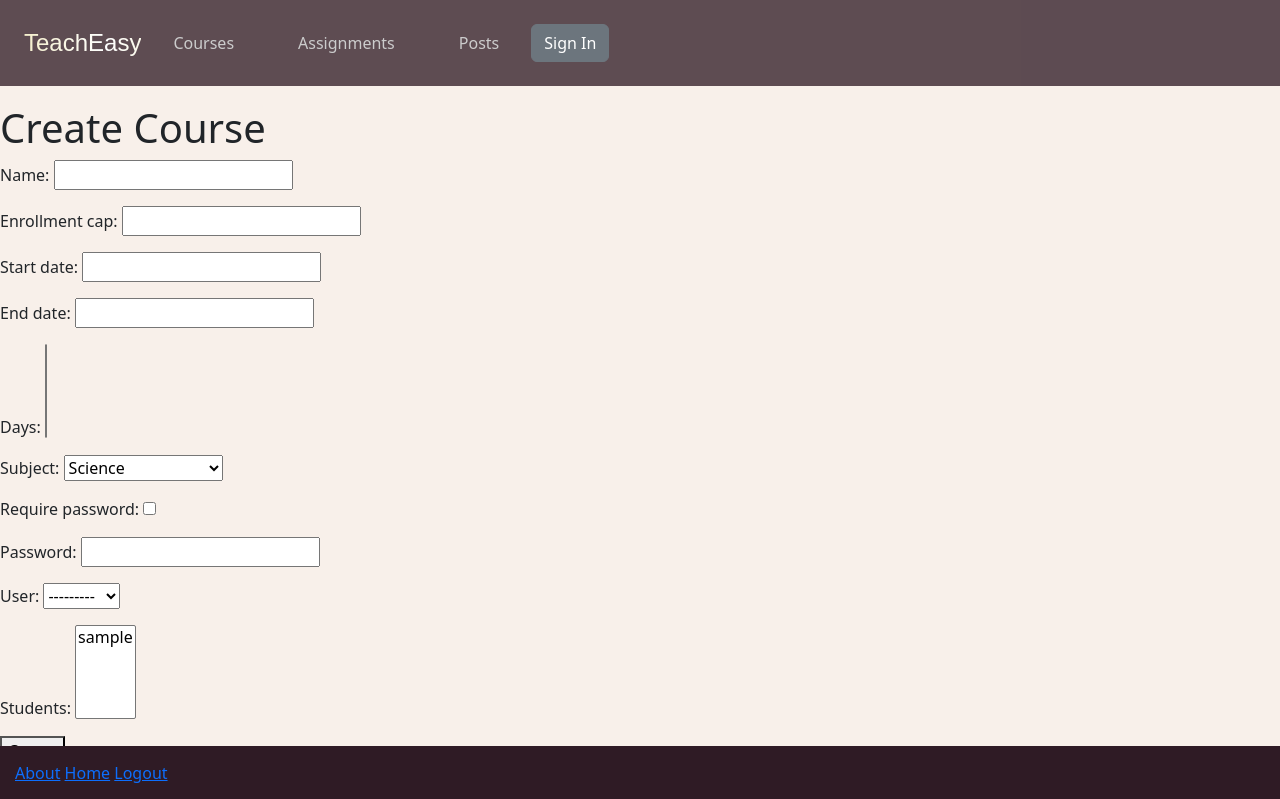
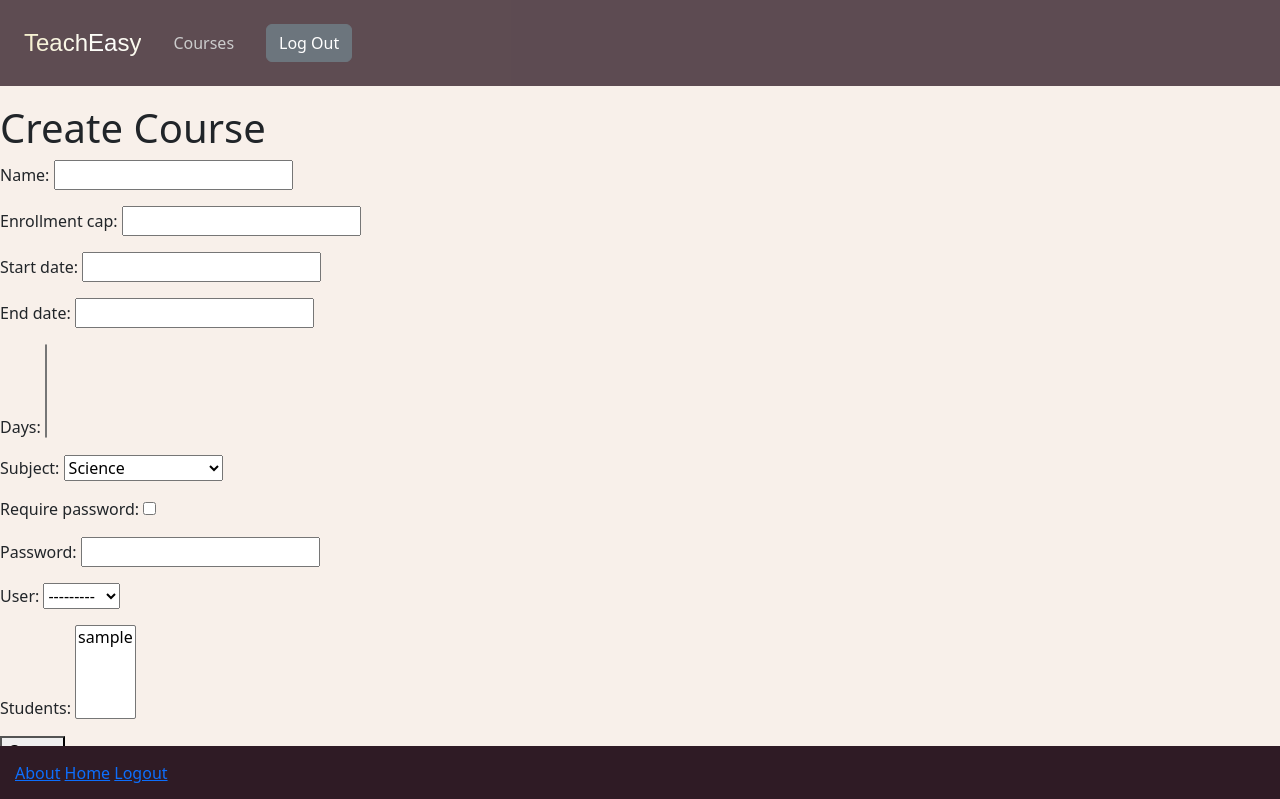
Before and after one commit to cooperwhitley/teacheasy, a Django app: page /courses/create/ in a window 1280 px wide. Shown: the top 799 px of the page. Run offline with Django 4.2, Linux system fonts and the light colour scheme; the visitor is signed in with stand-in values (Sample User, id 1); data comes from the database, SQL or seed files in the repository; data that the repository does not hold is empty.

Commit message:
conditional auth buttons

```diff
--- a/main_app/templates/base.html
+++ b/main_app/templates/base.html
@@ -18,11 +18,15 @@
         <nav id="header-nav">
             <a href="{% url 'home' %}" class="anim-text">TeachEasy</a>
             <a href="{% url 'courses_index' %}" class="non-logo-links">Courses</a>
-            <a href="{% url 'assignments_index' %}" class="non-logo-links">Assignments</a>
-            <a href="{% url 'posts_index' %}" class="non-logo-links">Posts</a>
-            <a href="{% url 'login' %}" class="signin-nav">
-                <button type="button" class="btn btn-secondary">Sign In</button>
-            </a>
+            {% if user.is_authenticated %}
+                <a href="{% url 'logout' %}" class="signin-nav">
+                    <button type="button" class="btn btn-secondary">Log Out</button>
+                </a>
+            {% else %}
+                <a href="{% url 'login' %}" class="signin-nav">
+                    <button type="button" class="btn btn-secondary">Log In</button>
+                </a>
+            {% endif %}
         </nav>
     </div>
     <div class="bumper">&nbsp;</div>
```
